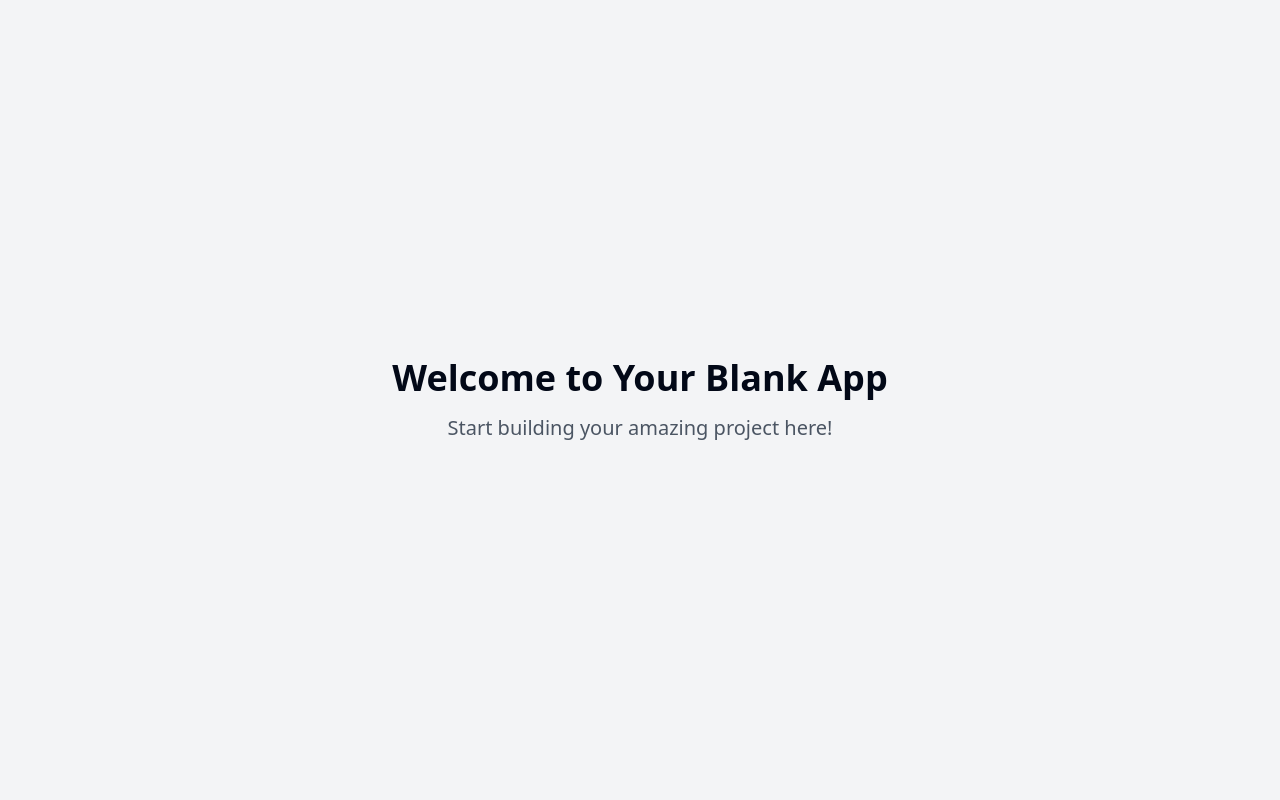
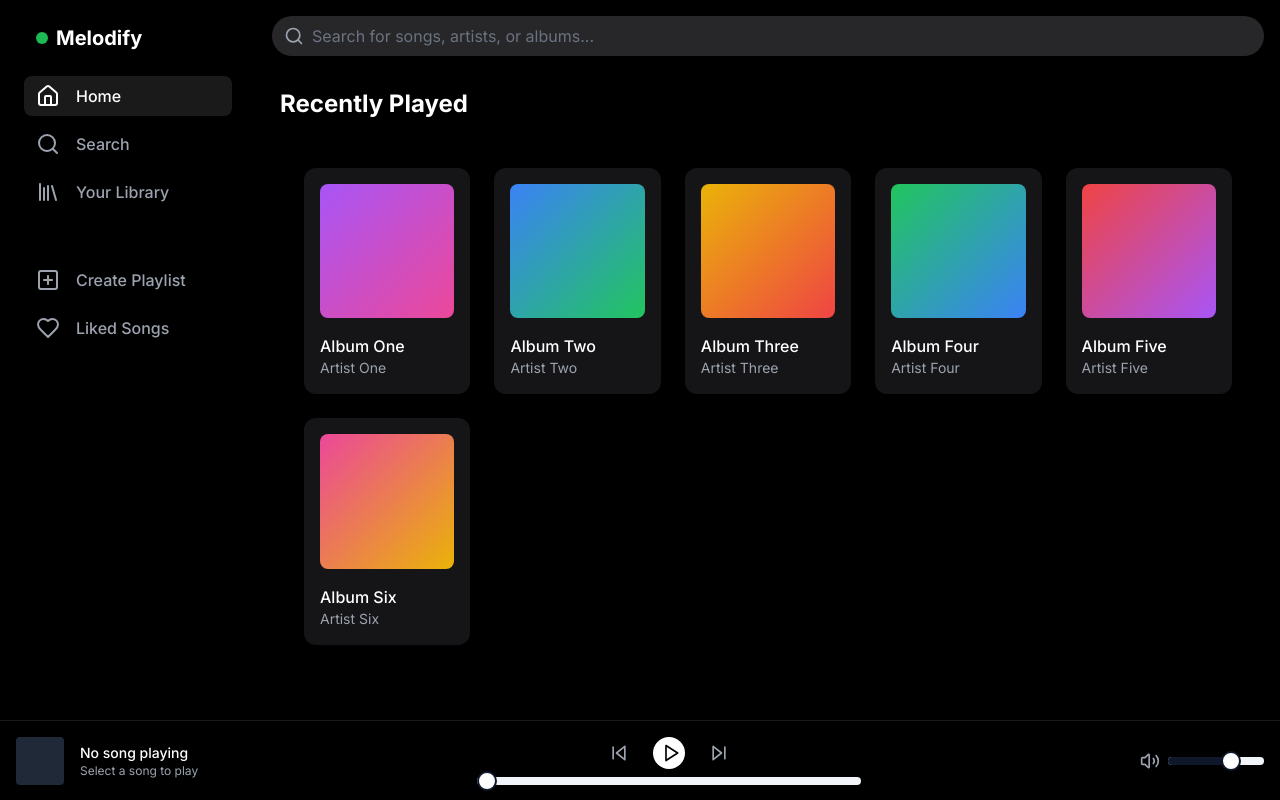
Before and after one commit to asmm735/groove-nexus-beats, a React (Vite) app: page / in a window 1280 px wide. Built offline with nearby package versions, Linux system fonts and the light colour scheme.

Commit message:
feat: Implement music library system
Develop a music library management system with Flask, HTML, CSS, and JavaScript, inspired by Spotify's design. Implement features for browsing, searching, playlist management, and audio playback.

```diff
--- a/index.html
+++ b/index.html
@@ -1,25 +1,23 @@
+
 <!DOCTYPE html>
 <html lang="en">
   <head>
     <meta charset="UTF-8" />
     <meta name="viewport" content="width=device-width, initial-scale=1.0" />
-    <title>groove-nexus-beats</title>
-    <meta name="description" content="Lovable Generated Project" />
+    <title>Melodify - Music Library</title>
+    <meta name="description" content="Your Personal Music Library" />
     <meta name="author" content="Lovable" />
-
-    <meta property="og:title" content="groove-nexus-beats" />
-    <meta property="og:description" content="Lovable Generated Project" />
+    <link rel="stylesheet" href="https://fonts.googleapis.com/css2?family=Inter:wght@400;500;600;700&display=swap">
+    <meta property="og:title" content="Melodify" />
+    <meta property="og:description" content="Your Personal Music Library" />
     <meta property="og:type" content="website" />
     <meta property="og:image" content="https://lovable.dev/opengraph-image-p98pqg.png" />
-
     <meta name="twitter:card" content="summary_large_image" />
     <meta name="twitter:site" content="@lovable_dev" />
     <meta name="twitter:image" content="https://lovable.dev/opengraph-image-p98pqg.png" />
   </head>
-
   <body>
     <div id="root"></div>
-    <!-- IMPORTANT: DO NOT REMOVE THIS SCRIPT TAG OR THIS VERY COMMENT! -->
     <script src="https://cdn.gpteng.co/gptengineer.js" type="module"></script>
     <script type="module" src="/src/main.tsx"></script>
   </body>
--- /dev/null
+++ b/src/components/MusicGrid.tsx
@@ -0,0 +1,53 @@
+
+import { Play } from "lucide-react";
+
+const albums = [
+  {
+    title: "Album One",
+    artist: "Artist One",
+    cover: "bg-gradient-to-br from-purple-500 to-pink-500"
+  },
+  {
+    title: "Album Two",
+    artist: "Artist Two",
+    cover: "bg-gradient-to-br from-blue-500 to-green-500"
+  },
+  {
+    title: "Album Three",
+    artist: "Artist Three",
+    cover: "bg-gradient-to-br from-yellow-500 to-red-500"
+  },
+  {
+    title: "Album Four",
+    artist: "Artist Four",
+    cover: "bg-gradient-to-br from-green-500 to-blue-500"
+  },
+  {
+    title: "Album Five",
+    artist: "Artist Five",
+    cover: "bg-gradient-to-br from-red-500 to-purple-500"
+  },
+  {
+    title: "Album Six",
+    artist: "Artist Six",
+    cover: "bg-gradient-to-br from-pink-500 to-yellow-500"
+  }
+];
+
+export const MusicGrid = () => {
+  return (
+    <div className="grid grid-cols-2 md:grid-cols-3 lg:grid-cols-4 xl:grid-cols-5 gap-6 p-6">
+      {albums.map((album, index) => (
+        <div key={index} className="group bg-zinc-900/90 p-4 rounded-xl hover:bg-zinc-800/90 transition-all">
+          <div className={`aspect-square rounded-lg ${album.cover} relative overflow-hidden mb-4`}>
+            <button className="absolute bottom-2 right-2 w-10 h-10 rounded-full bg-[#1DB954] flex items-center justify-center opacity-0 translate-y-2 group-hover:opacity-100 group-hover:translate-y-0 transition-all shadow-lg">
+              <Play size={20} className="text-black ml-1" />
+            </button>
+          </div>
+          <h3 className="font-medium text-white truncate">{album.title}</h3>
+          <p className="text-sm text-gray-400 truncate">{album.artist}</p>
+        </div>
+      ))}
+    </div>
+  );
+};
--- /dev/null
+++ b/src/components/NowPlaying.tsx
@@ -0,0 +1,43 @@
+
+import { Play, SkipBack, SkipForward, Volume2 } from "lucide-react";
+import { Slider } from "@/components/ui/slider";
+
+export const NowPlaying = () => {
+  return (
+    <div className="fixed bottom-0 left-0 right-0 h-20 bg-black/95 backdrop-blur-lg border-t border-white/10">
+      <div className="flex items-center justify-between h-full px-4">
+        <div className="flex items-center gap-4">
+          <div className="w-12 h-12 bg-gray-800 rounded" />
+          <div>
+            <p className="text-sm font-medium text-white">No song playing</p>
+            <p className="text-xs text-gray-400">Select a song to play</p>
+          </div>
+        </div>
+
+        <div className="flex flex-col items-center gap-2">
+          <div className="flex items-center gap-6">
+            <button className="text-gray-400 hover:text-white transition-colors">
+              <SkipBack size={20} />
+            </button>
+            <button className="w-8 h-8 rounded-full bg-white flex items-center justify-center hover:scale-105 transition-transform">
+              <Play size={20} className="text-black ml-1" />
+            </button>
+            <button className="text-gray-400 hover:text-white transition-colors">
+              <SkipForward size={20} />
+            </button>
+          </div>
+          <div className="w-96">
+            <Slider defaultValue={[0]} max={100} step={1} className="w-full" />
+          </div>
+        </div>
+
+        <div className="flex items-center gap-2">
+          <Volume2 size={20} className="text-gray-400" />
+          <div className="w-24">
+            <Slider defaultValue={[70]} max={100} step={1} />
+          </div>
+        </div>
+      </div>
+    </div>
+  );
+};
--- /dev/null
+++ b/src/components/Sidebar.tsx
@@ -0,0 +1,45 @@
+
+import { Home, Search, Library, PlusSquare, Heart } from "lucide-react";
+import { cn } from "@/lib/utils";
+
+interface NavItemProps {
+  icon: React.ReactNode;
+  label: string;
+  active?: boolean;
+}
+
+const NavItem = ({ icon, label, active }: NavItemProps) => (
+  <button className={cn(
+    "flex items-center gap-4 px-3 py-2 w-full rounded-lg transition-colors",
+    "hover:bg-white/10",
+    active && "text-white bg-white/10",
+    !active && "text-gray-400"
+  )}>
+    {icon}
+    <span className="font-medium">{label}</span>
+  </button>
+);
+
+export const Sidebar = () => {
+  return (
+    <aside className="w-64 bg-black p-6 flex flex-col gap-6">
+      <div className="flex items-center gap-2 px-3">
+        <div className="h-3 w-3 bg-[#1DB954] rounded-full" />
+        <h1 className="text-white font-bold text-xl">Melodify</h1>
+      </div>
+
+      <nav className="flex flex-col gap-2">
+        <NavItem icon={<Home size={24} />} label="Home" active />
+        <NavItem icon={<Search size={24} />} label="Search" />
+        <NavItem icon={<Library size={24} />} label="Your Library" />
+      </nav>
+
+      <div className="mt-6">
+        <div className="space-y-2">
+          <NavItem icon={<PlusSquare size={24} />} label="Create Playlist" />
+          <NavItem icon={<Heart size={24} />} label="Liked Songs" />
+        </div>
+      </div>
+    </aside>
+  );
+};
--- a/src/pages/Index.tsx
+++ b/src/pages/Index.tsx
@@ -1,12 +1,33 @@
-// Update this page (the content is just a fallback if you fail to update the page)
+
+import { Search } from "lucide-react";
+import { Sidebar } from "@/components/Sidebar";
+import { NowPlaying } from "@/components/NowPlaying";
+import { MusicGrid } from "@/components/MusicGrid";
 
 const Index = () => {
   return (
-    <div className="min-h-screen flex items-center justify-center bg-gray-100">
-      <div className="text-center">
-        <h1 className="text-4xl font-bold mb-4">Welcome to Your Blank App</h1>
-        <p className="text-xl text-gray-600">Start building your amazing project here!</p>
-      </div>
+    <div className="min-h-screen bg-black text-white flex">
+      <Sidebar />
+
+      <main className="flex-1 overflow-auto pb-24">
+        <div className="sticky top-0 bg-black/95 backdrop-blur-lg z-10 p-4">
+          <div className="relative">
+            <Search className="absolute left-3 top-1/2 -translate-y-1/2 text-gray-400" size={20} />
+            <input
+              type="text"
+              placeholder="Search for songs, artists, or albums..."
+              className="w-full bg-zinc-800 text-white pl-10 pr-4 py-2 rounded-full focus:outline-none focus:ring-2 focus:ring-[#1DB954] placeholder:text-gray-500"
+            />
+          </div>
+        </div>
+
+        <div className="px-6 py-4">
+          <h2 className="text-2xl font-bold mb-6">Recently Played</h2>
+          <MusicGrid />
+        </div>
+      </main>
+
+      <NowPlaying />
     </div>
   );
 };
--- a/tailwind.config.ts
+++ b/tailwind.config.ts
@@ -1,3 +1,4 @@
+
 import type { Config } from "tailwindcss";
 
 export default {
@@ -12,85 +13,76 @@ export default {
   theme: {
     container: {
       center: true,
-			padding: '2rem',
+      padding: "2rem",
       screens: {
-				'2xl': '1400px'
-			}
+        "2xl": "1400px",
+      },
     },
     extend: {
       colors: {
-				border: 'hsl(var(--border))',
-				input: 'hsl(var(--input))',
-				ring: 'hsl(var(--ring))',
-				background: 'hsl(var(--background))',
-				foreground: 'hsl(var(--foreground))',
+        spotify: {
+          green: "#1DB954",
+          black: "#121212",
+          darkgray: "#181818",
+          lightgray: "#B3B3B3",
+        },
+        border: "hsl(var(--border))",
+        input: "hsl(var(--input))",
+        ring: "hsl(var(--ring))",
+        background: "hsl(var(--background))",
+        foreground: "hsl(var(--foreground))",
         primary: {
-					DEFAULT: 'hsl(var(--primary))',
-					foreground: 'hsl(var(--primary-foreground))'
+          DEFAULT: "hsl(var(--primary))",
+          foreground: "hsl(var(--primary-foreground))",
         },
         secondary: {
-					DEFAULT: 'hsl(var(--secondary))',
-					foreground: 'hsl(var(--secondary-foreground))'
+          DEFAULT: "hsl(var(--secondary))",
+          foreground: "hsl(var(--secondary-foreground))",
         },
         destructive: {
-					DEFAULT: 'hsl(var(--destructive))',
-					foreground: 'hsl(var(--destructive-foreground))'
+          DEFAULT: "hsl(var(--destructive))",
+          foreground: "hsl(var(--destructive-foreground))",
         },
         muted: {
-					DEFAULT: 'hsl(var(--muted))',
-					foreground: 'hsl(var(--muted-foreground))'
+          DEFAULT: "hsl(var(--muted))",
+          foreground: "hsl(var(--muted-foreground))",
         },
         accent: {
-					DEFAULT: 'hsl(var(--accent))',
-					foreground: 'hsl(var(--accent-foreground))'
+          DEFAULT: "hsl(var(--accent))",
+          foreground: "hsl(var(--accent-foreground))",
         },
         popover: {
-					DEFAULT: 'hsl(var(--popover))',
-					foreground: 'hsl(var(--popover-foreground))'
+          DEFAULT: "hsl(var(--popover))",
+          foreground: "hsl(var(--popover-foreground))",
         },
         card: {
-					DEFAULT: 'hsl(var(--card))',
-					foreground: 'hsl(var(--card-foreground))'
+          DEFAULT: "hsl(var(--card))",
+          foreground: "hsl(var(--card-foreground))",
         },
-				sidebar: {
-					DEFAULT: 'hsl(var(--sidebar-background))',
-					foreground: 'hsl(var(--sidebar-foreground))',
-					primary: 'hsl(var(--sidebar-primary))',
-					'primary-foreground': 'hsl(var(--sidebar-primary-foreground))',
-					accent: 'hsl(var(--sidebar-accent))',
-					'accent-foreground': 'hsl(var(--sidebar-accent-foreground))',
-					border: 'hsl(var(--sidebar-border))',
-					ring: 'hsl(var(--sidebar-ring))'
-				}
       },
       borderRadius: {
-				lg: 'var(--radius)',
-				md: 'calc(var(--radius) - 2px)',
-				sm: 'calc(var(--radius) - 4px)'
+        lg: "var(--radius)",
+        md: "calc(var(--radius) - 2px)",
+        sm: "calc(var(--radius) - 4px)",
+      },
+      fontFamily: {
+        sans: ["Inter", "sans-serif"],
       },
       keyframes: {
-				'accordion-down': {
-					from: {
-						height: '0'
+        "accordion-down": {
+          from: { height: "0" },
+          to: { height: "var(--radix-accordion-content-height)" },
         },
-					to: {
-						height: 'var(--radix-accordion-content-height)'
-					}
+        "accordion-up": {
+          from: { height: "var(--radix-accordion-content-height)" },
+          to: { height: "0" },
         },
-				'accordion-up': {
-					from: {
-						height: 'var(--radix-accordion-content-height)'
-					},
-					to: {
-						height: '0'
-					}
-				}
       },
       animation: {
-				'accordion-down': 'accordion-down 0.2s ease-out',
-				'accordion-up': 'accordion-up 0.2s ease-out'
-			}
-		}
+        "accordion-down": "accordion-down 0.2s ease-out",
+        "accordion-up": "accordion-up 0.2s ease-out",
+      },
+    },
   },
   plugins: [require("tailwindcss-animate")],
 } satisfies Config;
```
Lines whose indentation alone changed are shown as unchanged.
